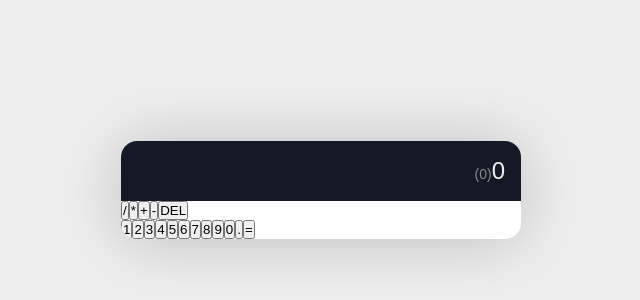
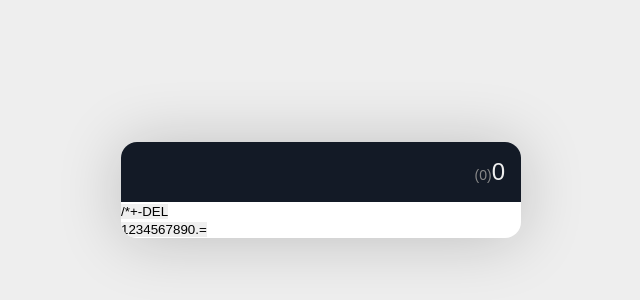
Before and after one commit to Lamtammy1515/react_calculator, a React (Create React App) app: page / in a window 1280 px wide. Shown: the part 210-510 px from the top of the page, without its empty margins (319-959 px from the left). Built offline with nearby package versions, Linux system fonts and the light colour scheme.

Commit message:
adding stylings to button

```diff
--- a/src/index.css
+++ b/src/index.css
@@ -45,3 +45,9 @@ body {
   font-size: 14px;
   color: #888;
 }
+
+button {
+  appearance: none;
+  border: none;
+  outline: none;
+}
```
